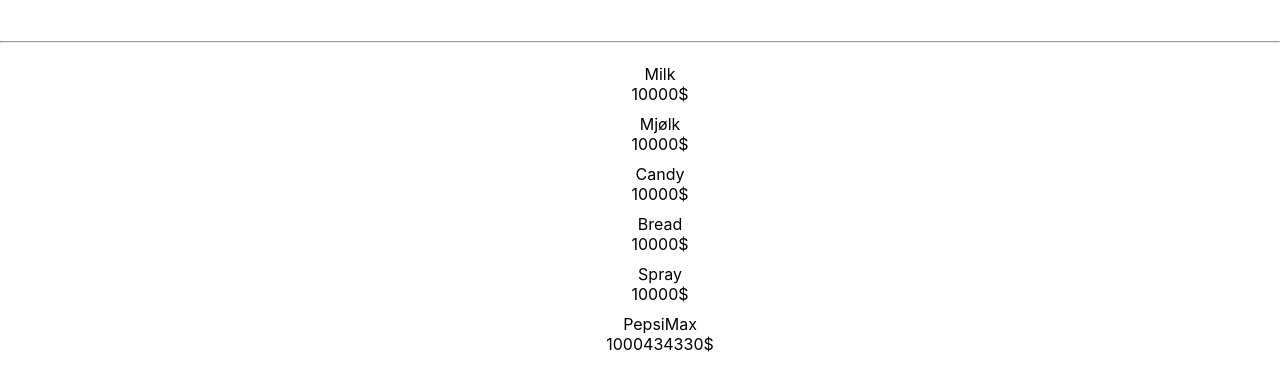
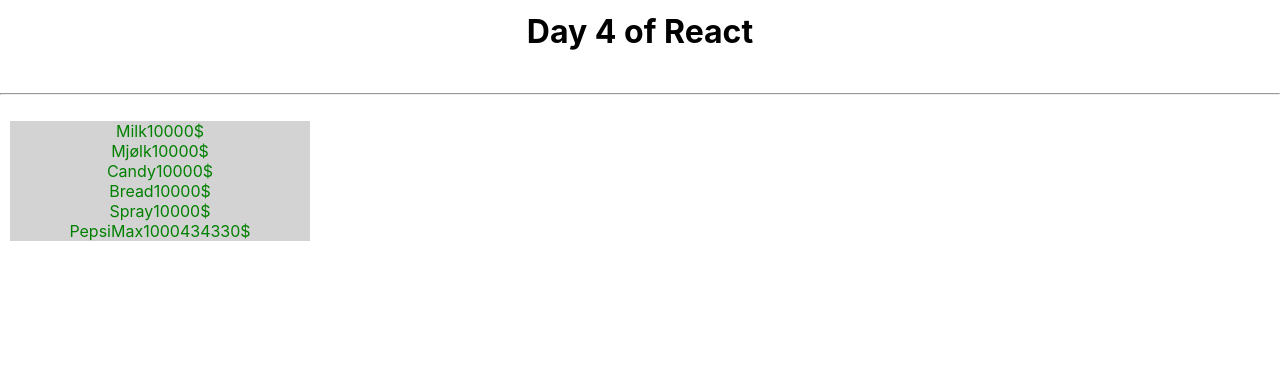
Before and after one commit to IsacHolstad/react-101, a React (Create React App) app: page / in a window 1280 px wide. Shown: the part 1174-1546 px from the top of the page. After the commit the page ends 1441 px from the top, so only its background shows below. Built offline with nearby package versions, Linux system fonts and the light colour scheme.

Commit message:
alingment for list of products

```diff
--- a/src/App.css
+++ b/src/App.css
@@ -34,8 +34,21 @@
     font-size: 32px;
 }
 
+.product-div {
+    margin: 0;
+}
+
 li {
     text-align: center;
     list-style-type: none;
-    padding: 5px;
+    color: green;
+    background-color: lightgray;
+    width: 300px;
+    display: flex;
+    flex-direction: column;
+    margin-right: 10px;
 }
+
+ul {
+    padding: 10px;
+}
--- a/src/App.js
+++ b/src/App.js
@@ -53,7 +53,6 @@
                 {proudcts.map((product => (
                     <li key={product.id}>
                         {product.name}
-                    <br/>
                         {product.price}
                     </li>
                 )))}
```
Lines whose indentation alone changed are shown as unchanged.
